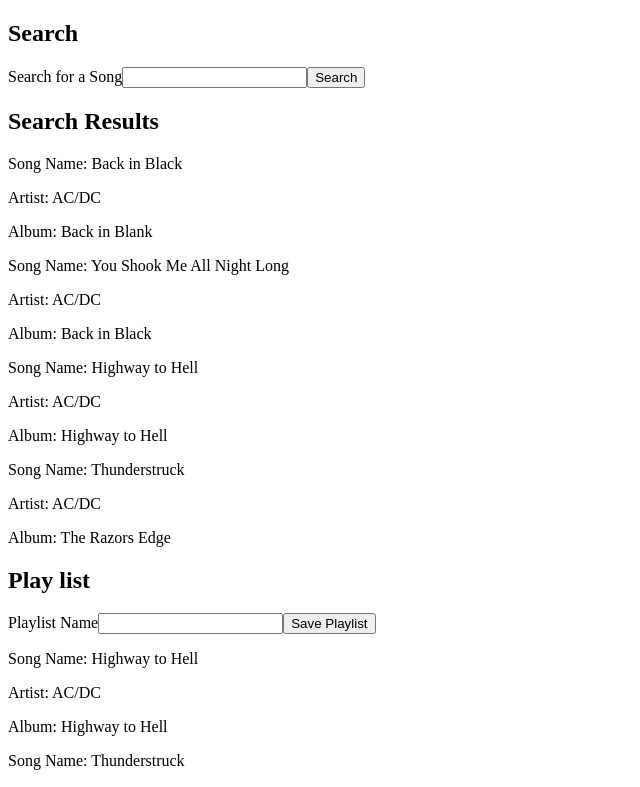
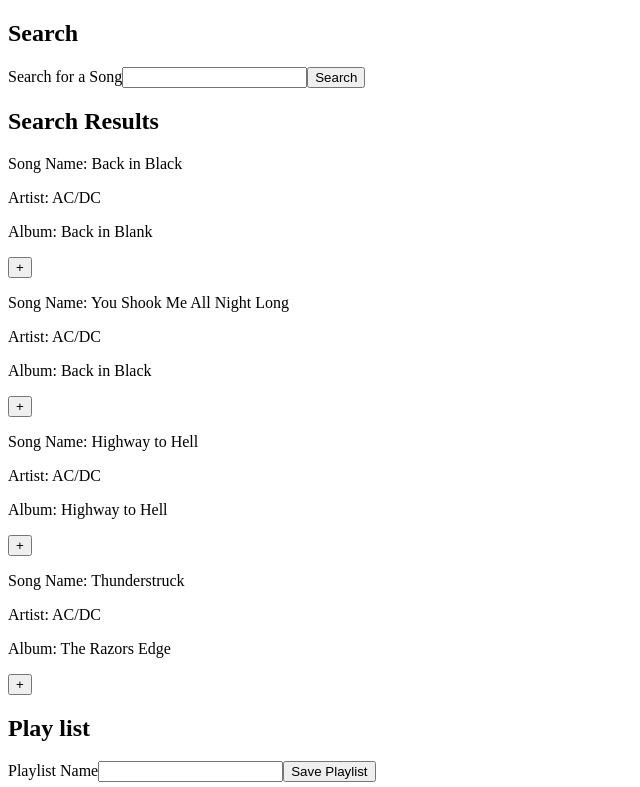
Before and after one commit to alandrylie/jamming, a React (Vite) app: page / in a window 1280 px wide. Shown: the top 787 px of the page, without its empty margins (0-640 px from the left). Built offline with nearby package versions, Linux system fonts and the light colour scheme.

Commit message:
Added ability to add a track to the playlist inclueded a fast fail to check and alert if song is already on the list

```diff
--- a/src/App.jsx
+++ b/src/App.jsx
@@ -11,16 +11,25 @@
     }
 
     const tracks = [
-        { name: "Back in Black", artist: "AC/DC", album: "Back in Blank" },
-        { name: "You Shook Me All Night Long", artist: "AC/DC", album: "Back in Black" },
-        { name: "Highway to Hell", artist: "AC/DC", album: "Highway to Hell" },
-        { name: "Thunderstruck", artist: "AC/DC", album: "The Razors Edge" }
+        { id: 1, name: "Back in Black", artist: "AC/DC", album: "Back in Blank" },
+        { id: 2, name: "You Shook Me All Night Long", artist: "AC/DC", album: "Back in Black" },
+        { id: 3, name: "Highway to Hell", artist: "AC/DC", album: "Highway to Hell" },
+        { id: 4, name: "Thunderstruck", artist: "AC/DC", album: "The Razors Edge" }
     ];
 
     const [playlistTracks, setPlaylistTracks] = useState([
-        { name: "Highway to Hell", artist: "AC/DC", album: "Highway to Hell" },
-        { name: "Thunderstruck", artist: "AC/DC", album: "The Razors Edge" }
+        { id: 3, name: "Highway to Hell", artist: "AC/DC", album: "Highway to Hell" },
+        { id: 4, name: "Thunderstruck", artist: "AC/DC", album: "The Razors Edge" }
     ]);
+
+    function addTrack(track) {
+        if (playlistTracks.some((savedTrack) => savedTrack.id === track.id)) {
+            return alert("Track already exists in the playlist");
+        }
+        setPlaylistTracks((prev) => {
+            return [track, ...prev];
+        });
+    }
 
     return (
         <div>
@@ -28,7 +37,7 @@
                 <SearchBar />
             </div>
             <div>
-                <SearchResults SearchResults={tracks} />
+                <SearchResults SearchResults={tracks} addTrack={addTrack} />
             </div>
             <div>
                 <Playlist
--- a/src/components/SearchResults.jsx
+++ b/src/components/SearchResults.jsx
@@ -5,7 +5,7 @@
     return (
         <div>
             <h2>Search Results</h2>
-            <TrackList tracks={props.SearchResults} />
+            <TrackList tracks={props.SearchResults}  addTrack={props.addTrack}/>
         </div>
     );
 }
--- a/src/components/Track.jsx
+++ b/src/components/Track.jsx
@@ -6,6 +6,7 @@
             <p>Song Name: {props.track.name}</p>
             <p>Artist: {props.track.artist}</p>
             <p>Album: {props.track.album}</p>
+            <button onClick={()=> props.addTrack(props.track)}>+</button>
         </div>
     );
 }
--- a/src/components/TrackList.jsx
+++ b/src/components/TrackList.jsx
@@ -1,7 +1,7 @@
 import Track from './Track';
 
 function TrackList(props) {
-    const trackList = props.tracks.map((track, i) => <Track key={'track_' + i} track={track} />);
+    const trackList = props.tracks.map((track, i) => <Track key={'track_' + i} track={track} addTrack={props.addTrack} />);
 
     return <div>{trackList}</div>;
 }
```
